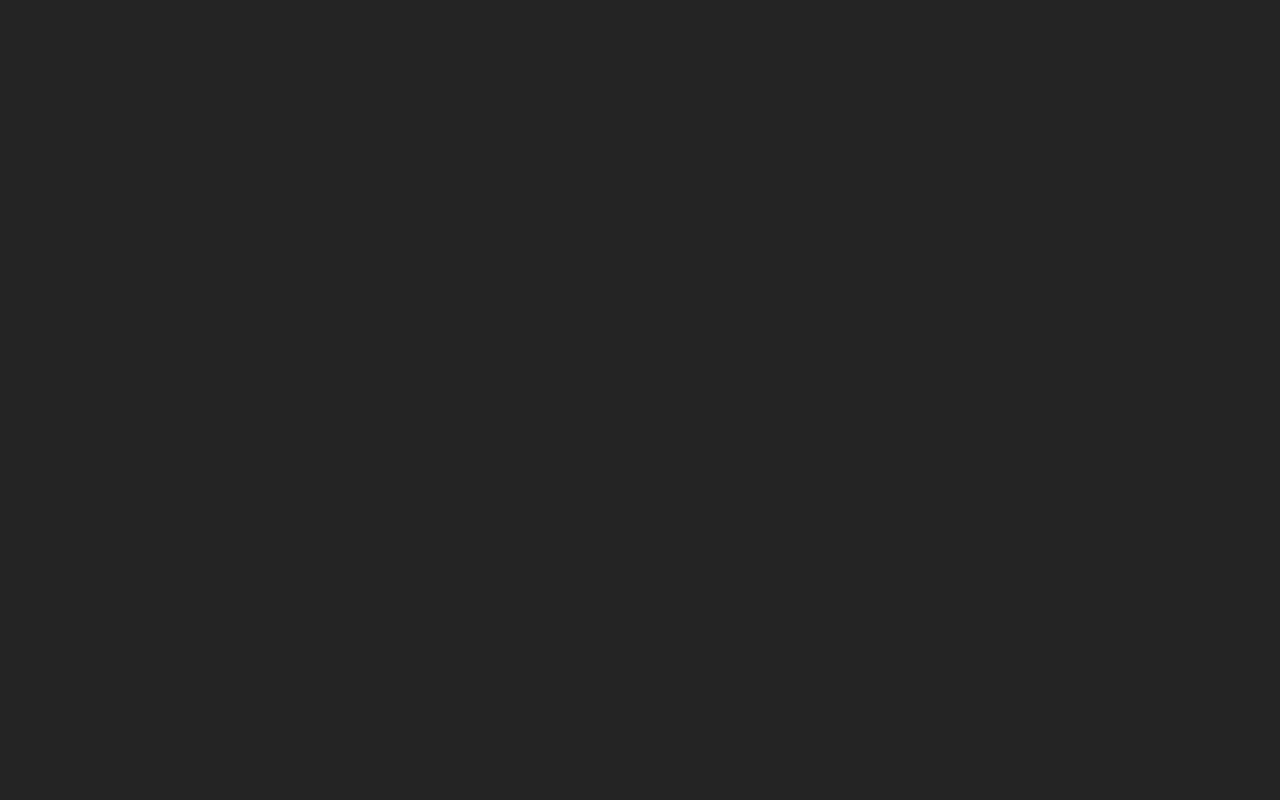
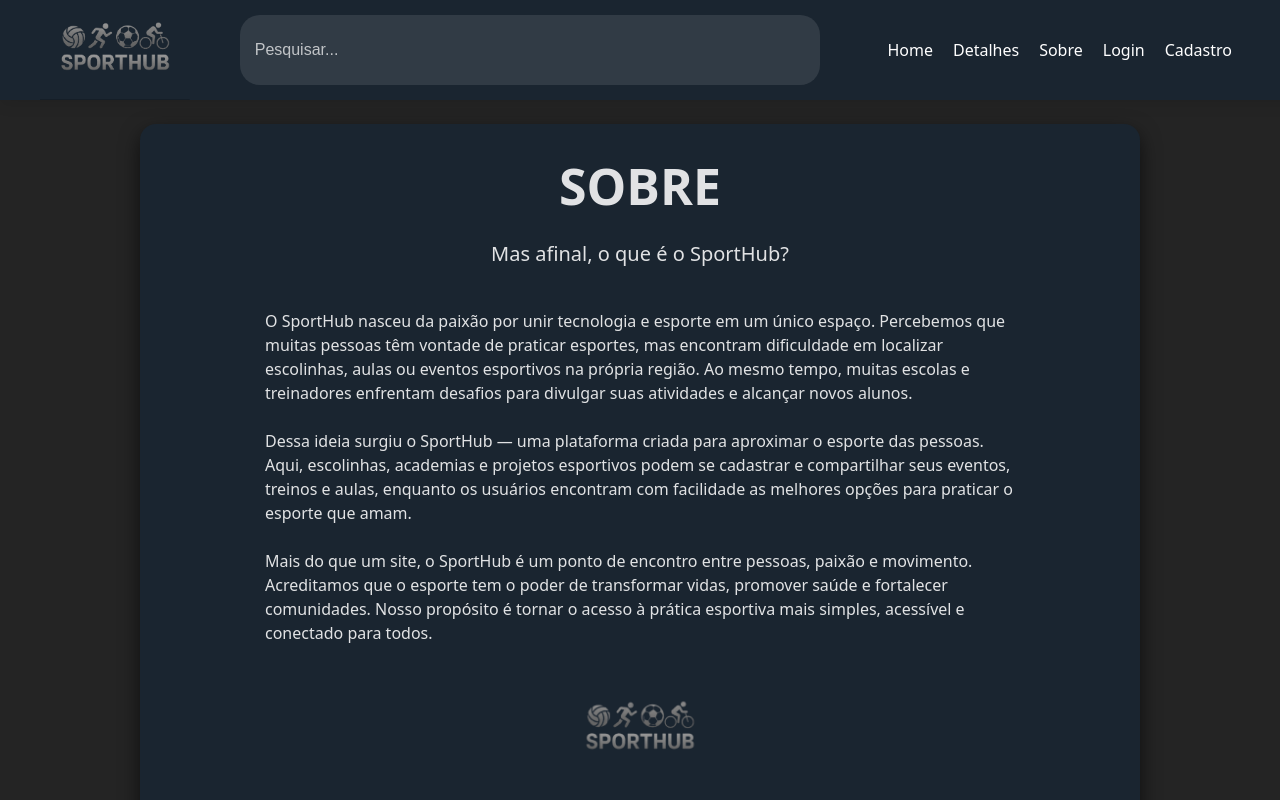
Before and after one commit to Daviferbox/SportHub, a React (Vite) app: page /sobre in a window 1280 px wide. Before the commit this address had no page. Shown: the top 800 px of the page. Built offline with nearby package versions, Linux system fonts and the light colour scheme.

Commit message:
criação da página Sobre

```diff
--- a/package.json
+++ b/package.json
@@ -11,8 +11,8 @@
   },
   "dependencies": {
     "lucide-react": "^0.542.0",
-    "react": "^19.1.1",
-    "react-dom": "^19.1.1",
+    "react": "^19.2.0",
+    "react-dom": "^19.2.0",
     "react-router-dom": "^7.8.2"
   },
   "devDependencies": {
--- a/src/App.tsx
+++ b/src/App.tsx
@@ -6,6 +6,8 @@ import Register from './pages/register'
 import './App.css'
 import ListaCard from './components/ListaCard'
 import DetaisAll from './pages/detaisAll'
+import Sobre from './pages/sobre'
+
 
 function App() {
   return (
@@ -20,6 +22,7 @@ function App() {
         <Route path="/detalhesGeral" element={<DetaisAll />} />
         <Route path="/register" element={<Register />} />
         <Route path="/listacard" element={<ListaCard />} />
+        <Route path="/sobre" element={<Sobre />} />
       </Routes>
        </div>
 
--- a/src/components/NavBar.tsx
+++ b/src/components/NavBar.tsx
@@ -19,6 +19,10 @@ function NavBar() {
 
   function handleDetais(){
     navigate('/detalhesGeral')
+  }
+
+  function handleSobre(){
+    navigate('/sobre')
   }
 
   function handleRegister(){
@@ -44,6 +48,7 @@ function NavBar() {
         <div className="nav-links">
           <div onClick={handleHome} >Home</div>
           <div onClick={handleDetais}>Detalhes</div>
+          <div onClick={handleSobre}>Sobre</div>
           <div onClick={handleLogin}> Login</div>
           <div onClick={handleRegister}>Cadastro</div>
         </div>
--- /dev/null
+++ b/src/pages/sobre.tsx
@@ -0,0 +1,57 @@
+// import { useNavigate } from "react-router-dom";
+import NavBar from "../components/NavBar";
+import Footer from "../components/Footer";
+import "../styles/sobre.css"
+
+
+function LoginForm() {
+
+
+
+  return (
+   <div className='fundo'>
+    <NavBar/><br />
+
+      <div className="login-card"> {/* Este é o "card" que envolve tudo */}
+
+          <div className="titulo">
+            SOBRE
+        </div>
+
+          <div className="subtitulo">
+               <p>Mas afinal, o que é o SportHub?</p>
+          </div>
+
+
+          <div className="explicação">
+            O SportHub nasceu da paixão por unir tecnologia e esporte em um único espaço.
+            Percebemos que muitas pessoas têm vontade de praticar esportes, mas encontram dificuldade em localizar escolinhas,
+            aulas ou eventos esportivos na própria região.
+            Ao mesmo tempo, muitas escolas e treinadores enfrentam desafios
+            para divulgar suas atividades e alcançar novos alunos.
+
+            <br></br><br></br>
+
+            Dessa ideia surgiu o SportHub — uma plataforma criada para aproximar o esporte das pessoas.
+            Aqui, escolinhas, academias e projetos esportivos podem se cadastrar e compartilhar seus eventos,
+            treinos e aulas, enquanto os usuários encontram com facilidade as melhores opções para praticar o esporte que amam.
+
+            <br></br><br></br>
+
+            Mais do que um site, o SportHub é um ponto de encontro entre pessoas, paixão e movimento.
+            Acreditamos que o esporte tem o poder de transformar vidas, promover saúde e fortalecer comunidades.
+            Nosso propósito é tornar o acesso à prática esportiva mais simples, acessível e conectado para todos.
+          </div>
+
+          <div className="logo">
+          <img src="../src/assets/lop.png"></img>
+          </div>
+
+      </div><br /><br /><br />
+
+       <Footer/>
+    </div>
+    );
+  }
+
+  export default LoginForm;
--- /dev/null
+++ b/src/styles/sobre.css
@@ -0,0 +1,37 @@
+.login-card{
+    height: 650px;
+    width: 950px;
+    padding: 25px;
+}
+
+.titulo{
+    justify-content: center;
+    align-items: center;
+    width: auto;
+    height: 70px;
+    font-size: 50px;
+    font-family: system-ui, Avenir, Helvetica, Arial, sans-serif;
+    font-weight: bold;
+}
+
+.subtitulo{
+    justify-content: center;
+    align-items: center;
+    font-size: 20px;
+    font-family: system-ui, Avenir, Helvetica, Arial, sans-serif;
+    padding-bottom: 20px;
+}
+
+.explicação{
+    justify-content: center;
+    align-items: center;
+    height: 500px;
+    width: 750px;
+    font-family: system-ui, Avenir, Helvetica, Arial, sans-serif;
+}
+
+.logo{
+    justify-content: center;
+    align-items: center;
+    box-shadow: 100px;
+}
```
Also changed, not shown: 2 other files (tests, documents, lock files or other folders).
